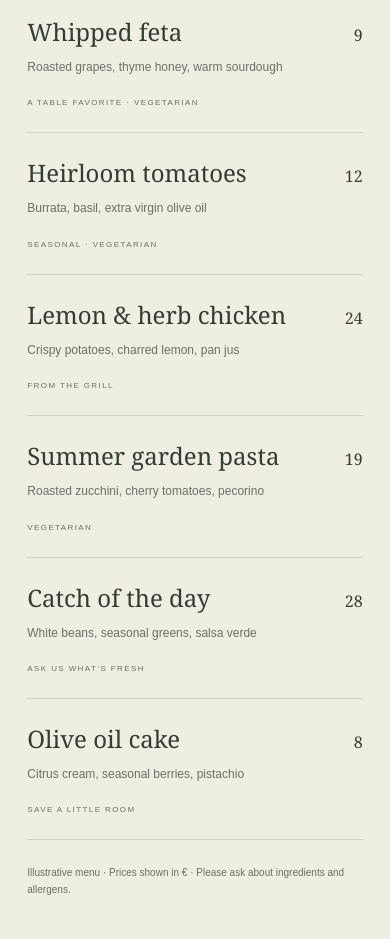
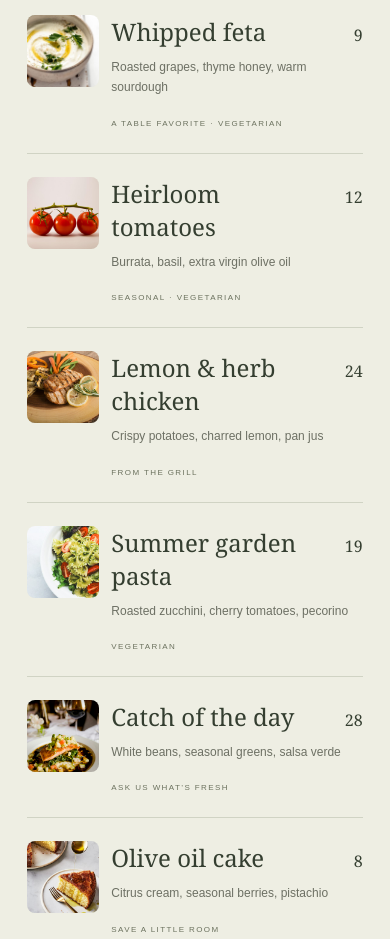
Before and after one commit to DiqingJunYao/restaurantWebpage0, a website: page menu.html in a window 390 px wide. Shown: the part 480-1419 px from the top of the page. Drawn offline with Linux system fonts and the light colour scheme.

Commit message:
Update Site source

```diff
--- a/menu.html
+++ b/menu.html
@@ -60,52 +60,76 @@
         </div>
         <div class="menu-grid" aria-live="polite">
           <article class="dish" data-category="small">
+            <!-- DISH PHOTO: whipped-feta.jpg — replace with your own dish photograph. -->
+            <img class="dish-image" src="src/images/menu/whipped-feta.jpg" width="96" height="96" alt="Whipped feta dip with olive oil and herbs" loading="lazy" decoding="async" />
+            <div class="dish-copy">
               <div class="dish-top">
                 <h3>Whipped feta</h3>
                 <span>9</span>
             </div>
             <p>Roasted grapes, thyme honey, warm sourdough</p>
             <span class="dish-tag">A TABLE FAVORITE · VEGETARIAN</span>
+            </div>
           </article>
           <article class="dish" data-category="small">
+            <!-- DISH PHOTO: heirloom-tomatoes.jpg — replace with your own dish photograph. -->
+            <img class="dish-image" src="src/images/menu/heirloom-tomatoes.jpg" width="96" height="96" alt="Fresh red tomatoes on the vine" loading="lazy" decoding="async" />
+            <div class="dish-copy">
               <div class="dish-top">
                 <h3>Heirloom tomatoes</h3>
                 <span>12</span>
             </div>
             <p>Burrata, basil, extra virgin olive oil</p>
             <span class="dish-tag">SEASONAL · VEGETARIAN</span>
+            </div>
           </article>
           <article class="dish" data-category="main">
+            <!-- DISH PHOTO: lemon-herb-chicken.jpg — replace with your own dish photograph. -->
+            <img class="dish-image" src="src/images/menu/lemon-herb-chicken.jpg" width="96" height="96" alt="Grilled chicken with lemon and vegetables" loading="lazy" decoding="async" />
+            <div class="dish-copy">
               <div class="dish-top">
                 <h3>Lemon & herb chicken</h3>
                 <span>24</span>
             </div>
             <p>Crispy potatoes, charred lemon, pan jus</p>
             <span class="dish-tag">FROM THE GRILL</span>
+            </div>
           </article>
           <article class="dish" data-category="main">
+            <!-- DISH PHOTO: garden-pasta.jpg — replace with your own dish photograph. -->
+            <img class="dish-image" src="src/images/menu/garden-pasta.jpg" width="96" height="96" alt="Pesto pasta with cherry tomatoes" loading="lazy" decoding="async" />
+            <div class="dish-copy">
               <div class="dish-top">
                 <h3>Summer garden pasta</h3>
                 <span>19</span>
             </div>
             <p>Roasted zucchini, cherry tomatoes, pecorino</p>
             <span class="dish-tag">VEGETARIAN</span>
+            </div>
           </article>
           <article class="dish" data-category="main">
+            <!-- DISH PHOTO: catch-of-the-day.jpg — replace with your own dish photograph. -->
+            <img class="dish-image" src="src/images/menu/catch-of-the-day.jpg" width="96" height="96" alt="Seared fish served with vegetables" loading="lazy" decoding="async" />
+            <div class="dish-copy">
               <div class="dish-top">
                 <h3>Catch of the day</h3>
                 <span>28</span>
             </div>
             <p>White beans, seasonal greens, salsa verde</p>
             <span class="dish-tag">ASK US WHAT’S FRESH</span>
+            </div>
           </article>
           <article class="dish" data-category="sweet">
+            <!-- DISH PHOTO: olive-oil-cake.jpg — replace with your own dish photograph. -->
+            <img class="dish-image" src="src/images/menu/olive-oil-cake.jpg" width="96" height="96" alt="A slice of olive oil cake with syrup" loading="lazy" decoding="async" />
+            <div class="dish-copy">
               <div class="dish-top">
                 <h3>Olive oil cake</h3>
                 <span>8</span>
             </div>
             <p>Citrus cream, seasonal berries, pistachio</p>
             <span class="dish-tag">SAVE A LITTLE ROOM</span>
+            </div>
           </article>
         </div>
         <p class="menu-note">
--- a/src/css/main.scss
+++ b/src/css/main.scss
@@ -372,6 +372,10 @@ h2 {
   column-gap: 9%;
 }
 .dish {
+  display: grid;
+  grid-template-columns: 96px minmax(0, 1fr);
+  align-items: start;
+  gap: 18px;
   padding: 26px 0;
   border-bottom: 1px solid #d0d3c4;
   p {
@@ -380,6 +384,15 @@ h2 {
     margin-bottom: 14px;
     line-height: 1.7;
   }
+}
+.dish-image {
+  width: 96px;
+  height: 96px;
+  border-radius: 8px;
+  background: #e9ebde;
+}
+.dish-copy {
+  min-width: 0;
 }
 .dish-top {
   display: flex;
@@ -533,6 +546,14 @@ footer {
   }
 }
 @media (max-width: 950px) {
+  .dish {
+    grid-template-columns: 72px minmax(0, 1fr);
+    gap: 12px;
+  }
+  .dish-image {
+    width: 72px;
+    height: 72px;
+  }
   .hero {
     gap: 30px;
   }
```
Also changed, not shown: src/css/main.css, src/images/README.md, src/images/menu/catch-of-the-day.jpg (added), src/images/menu/garden-pasta.jpg (added), src/images/menu/heirloom-tomatoes.jpg (added), src/images/menu/lemon-herb-chicken.jpg (added), src/images/menu/olive-oil-cake.jpg (added), src/images/menu/whipped-feta.jpg (added). Lines whose indentation alone changed are shown as unchanged.
